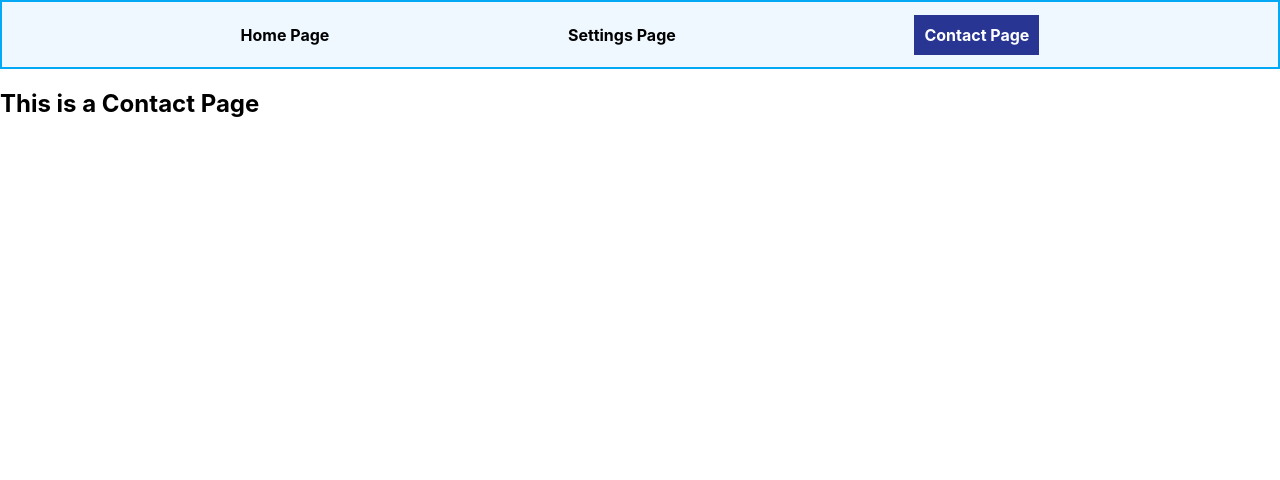
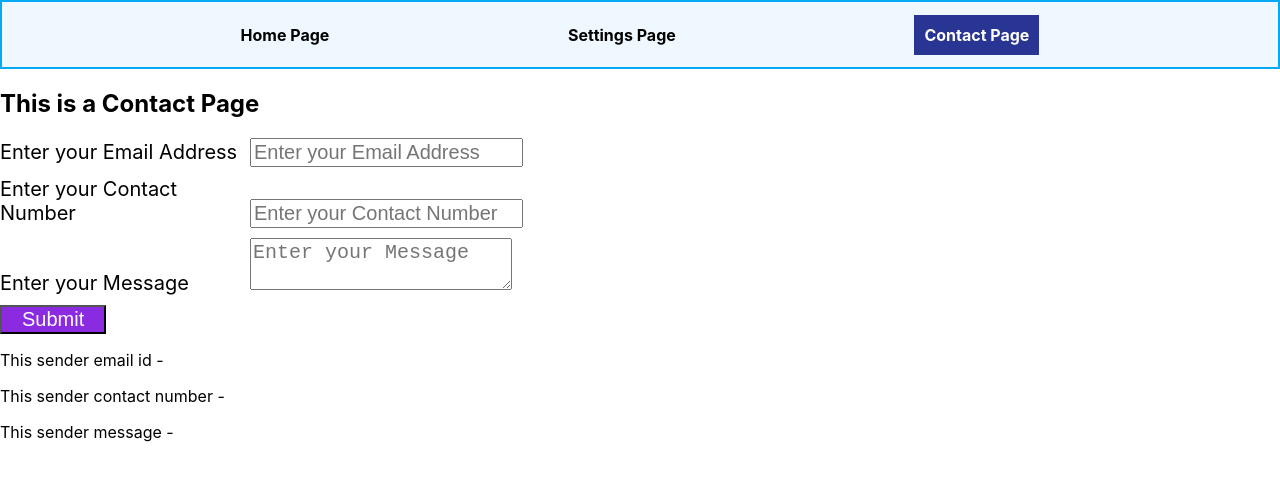
Before and after one commit to karthickvkumar/FullStack, a React (Create React App) app in the folder online-shopping/: page /reach-us in a window 1280 px wide. Shown: the top 480 px of the page. Built offline with nearby package versions, Linux system fonts and the light colour scheme.

Commit message:
commit message

```diff
--- a/online-shopping/src/App.js
+++ b/online-shopping/src/App.js
@@ -6,6 +6,7 @@ import HomePage from './pages/home';
 import "./css/style.css";
 import PageNotFoundPage from './pages/page-not-found';
 import LoginPage from './pages/login';
+import "./css/contact.css";
 
 const App = () => {
   return (
--- /dev/null
+++ b/online-shopping/src/css/contact.css
@@ -0,0 +1,21 @@
+.contact-label{
+    display: inline-block;
+    width: 250px;
+    font-size: 20px;
+}
+
+.contact-textfield{
+    font-size: 20px;
+}
+
+.contact-space{
+    margin-bottom: 10px;
+}
+
+.contact-submit{
+    font-size: 20px;
+    color: white;
+    background-color: blueviolet;
+    padding-right: 20px;
+    padding-left: 20px;
+}
--- a/online-shopping/src/pages/contact.js
+++ b/online-shopping/src/pages/contact.js
@@ -1,11 +1,58 @@
-import React from "react";
+import React, {useState} from "react";
 import HeaderComponent from "../components/header";
 
 const ContactPage = () => {
+
+    const [emailAddress, updateEmailAddress] = useState("");
+    const [contactNumber, updateContactNumber] = useState("");
+    const [message, updateMessage] = useState("");
+
+    const copyEmailAddress = (event) => {
+        updateEmailAddress(event.target.value);
+    }
+
+    const copyContactNumber = (event) => {
+        updateContactNumber(event.target.value);
+    }
+
+    const copyMessage = (event) => {
+        updateMessage(event.target.value);
+    }
+
+    const submitAction = () => {
+        const data = {
+            email : emailAddress,
+            contact : contactNumber,
+            message: message
+        };
+
+        console.log(data);
+    }
+
     return(
         <div>
             <HeaderComponent></HeaderComponent>
             <h2>This is a Contact Page</h2>
+            <div className="contact-space">
+                <label className="contact-label">Enter your Email Address</label>
+                <input className="contact-textfield" onChange={copyEmailAddress} type="text" placeholder="Enter your Email Address" />
+            </div>
+            <div className="contact-space">
+                <label className="contact-label">Enter your Contact Number</label>
+                <input className="contact-textfield" onChange={copyContactNumber} type="text" placeholder="Enter your Contact Number" />
+            </div>
+            <div className="contact-space">
+                <label className="contact-label">Enter your Message</label>
+                <textarea className="contact-textfield" onChange={copyMessage} placeholder="Enter your Message"></textarea>
+            </div>
+            <div className="contact-space">
+                <button className="contact-submit" onClick={() => submitAction()}>Submit</button>
+            </div>
+            <div>
+                <p>This sender email id - {emailAddress}</p>
+                <p>This sender contact number - {contactNumber}</p>
+                <p>This sender message - {message}</p>
+            </div>
         </div>
     )
 }
```
